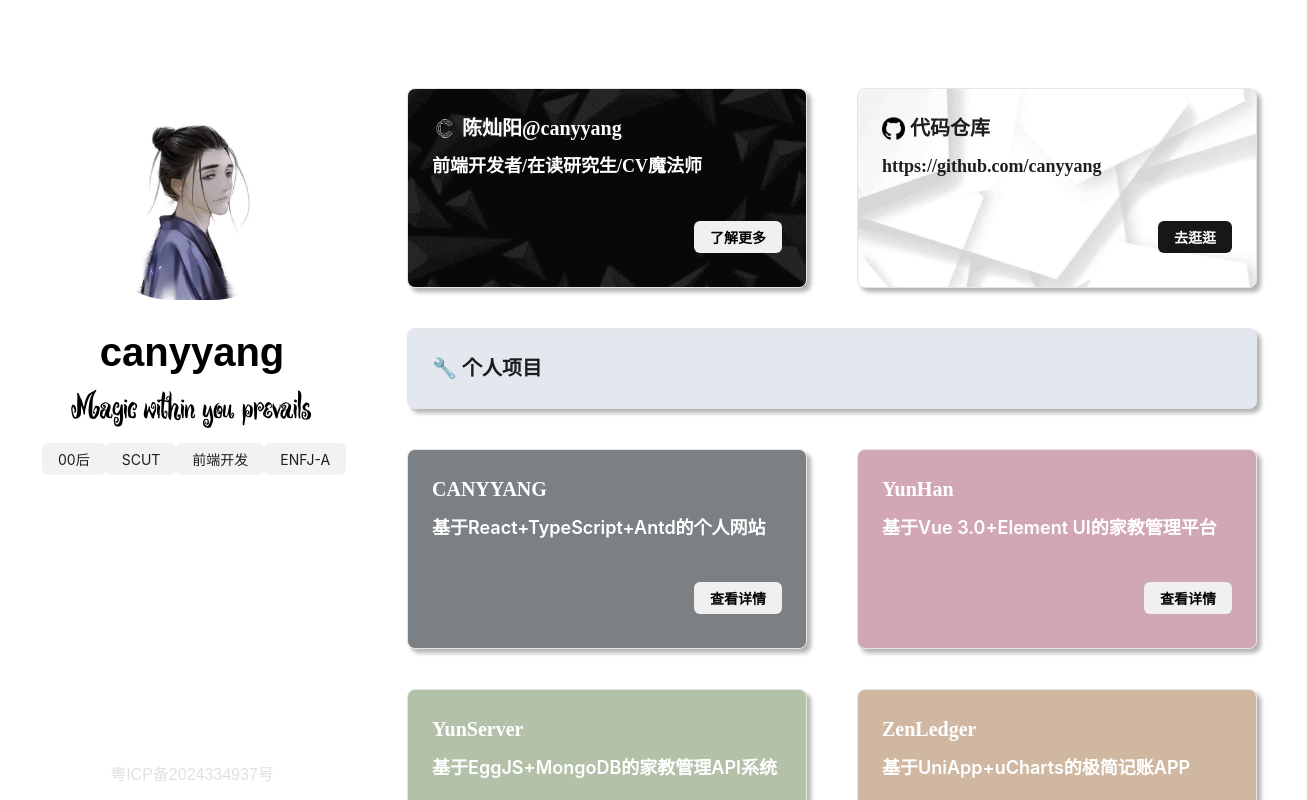
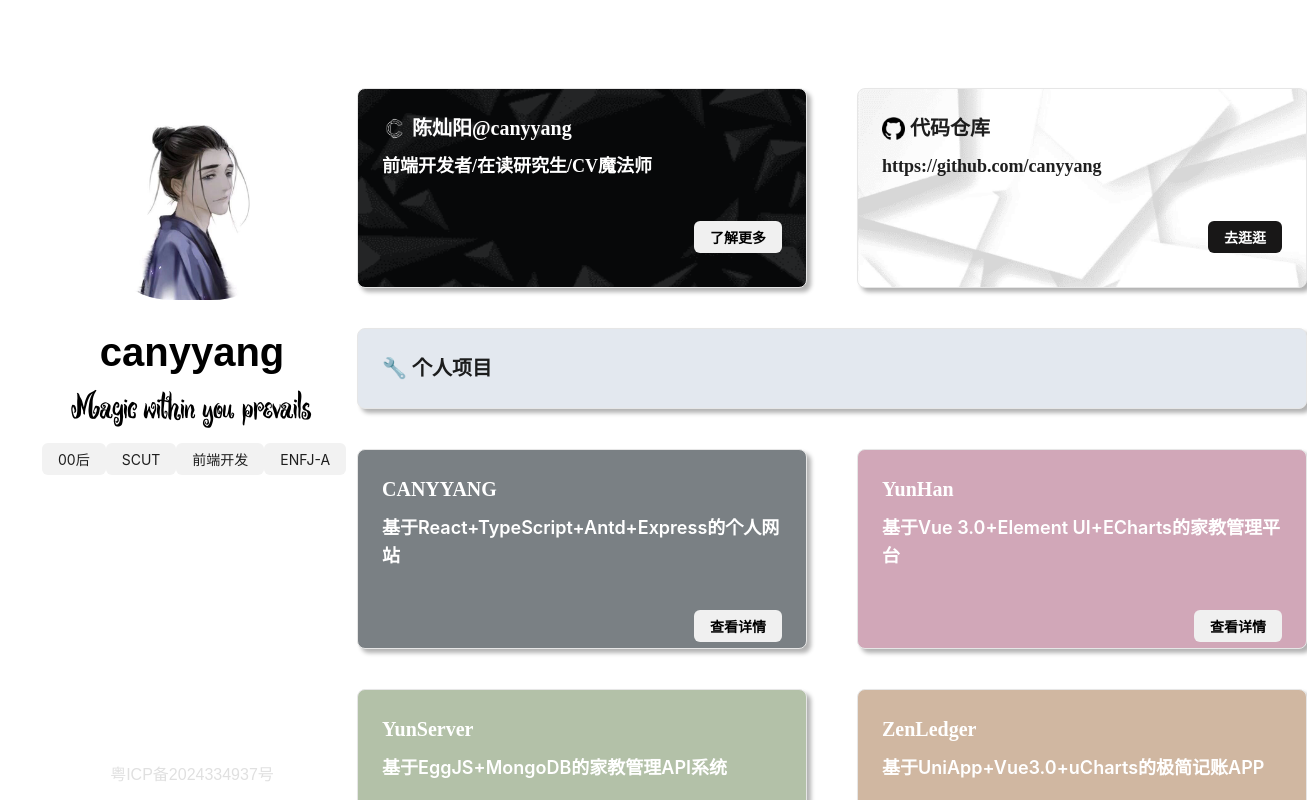
Before and after one commit to canyyang/blog, a React (Vite) app: page / in a window 1280 px wide. Shown: the top 800 px of the page, 1307 px wide, since content can reach past the window. Built offline with nearby package versions, Linux system fonts and the light colour scheme; no server answers.

Commit message:
FIX intro

```diff
--- a/src/App.css
+++ b/src/App.css
@@ -6,6 +6,10 @@ html {
 
 div {
     box-sizing: border-box;
+}
+
+a {
+  z-index: 100;
 }
 
 @font-face {
--- a/src/pages/Home/Home.module.css
+++ b/src/pages/Home/Home.module.css
@@ -23,7 +23,7 @@
         width: 30vw;
         min-width: 350px;
         cursor: default;
-        width: 400px;
+        width: 450px;
         height: 200px;
     }
 
@@ -79,17 +79,17 @@
     }
 
     .left-card {
-        width: 400px;
+        width: 450px;
         height: 200px;
         font-family: FangSong;
         background-image: url(/imgs/black1.png);
-        background-size: 400px 200px;
+        background-size: 450px 200px;
         color: #ffffff;
     }
 
     .left-card:hover {
         background-image: url(/imgs/black2.png);
-        background-size: 400px 200px;
+        background-size: 450px 200px;
     }
 
     .left-button {
@@ -104,16 +104,16 @@
     }
 
     .right-card {
-        width: 400px;
+        width: 450px;
         height: 200px;
         background-image: url(/imgs/white1.png);
-        background-size: 400px 200px;
+        background-size: 450px 200px;
         font-family: Microsoft YaHei;
     }
 
     .right-card:hover {
         background-image: url(/imgs/white2.png);
-        background-size: 400px 200px;
+        background-size: 450px 200px;
     }
 
     .right-button {
@@ -136,7 +136,7 @@
     }
 
     .item {
-        width: 400px;
+        width: 450px;
         height: 200px;
         margin-top: 40px;
         border: 0.5px solid #e6e6e6;
@@ -144,7 +144,6 @@
         box-shadow: 4px 4px 4px rgba(0, 0, 0, 0.3);
         cursor: pointer;
         color: #ffffff;
-        background-size:  400px 200px;
     }
 
     .item:hover {
@@ -202,7 +201,7 @@
         display: flex;
         align-items: center;
         border-radius: 8px;
-        width: 400px;
+        width: 450px;
         height: 90px;
         font-size: 18px;
         font-weight: bold;
--- a/src/pages/Home/Home.tsx
+++ b/src/pages/Home/Home.tsx
@@ -69,7 +69,7 @@ export default function Home({isMobile}:PageProps) {
       </Flex>
       {!isMobile && (<div className={style.leftbox}></div>)}
       <Flex className={style.rightbox}  vertical={true} align='center'>
-        <Flex justify='space-between' vertical={isMobile ? true : false} style={{width: `${isMobile ? '88vw' : '850px'}`}} align='center'>
+        <Flex justify='space-between' vertical={isMobile ? true : false} style={{width: `${isMobile ? '88vw' : '950px'}`}} align='center'>
           <Card className={`${style.card} ${style['left-card']}`}>
             <Flex align='center' className={`${style['intro-title']}`}><img src='imgs/yang.png' style={{width: '25px', marginRight: '5px'}} /> 陈灿阳@canyyang</Flex>
             <div className={`${style['intro-context']}`}>前端开发者/在读研究生/CV魔法师</div>
@@ -81,16 +81,16 @@ export default function Home({isMobile}:PageProps) {
             <Flex justify='flex-end'><Button type='text' className={`${style['right-button']}`}><a href="https://www.github.com/canyyang" target="_blank" rel="noopener noreferrer">去逛逛</a></Button></Flex>
           </Card>
         </Flex>
-        <Card className={`${style.card}  ${style['card-title']}`} style={{width: `${isMobile ? '88vw' : '850px'}`}}>🔧 个人项目</Card>
-        <Flex vertical={isMobile ? true : false} wrap justify='space-between' style={{width: `${isMobile ? '88vw' : '850px'}`}}>
+        <Card className={`${style.card}  ${style['card-title']}`} style={{width: `${isMobile ? '88vw' : '950px'}`}}>🔧 个人项目</Card>
+        <Flex vertical={isMobile ? true : false} wrap justify='space-between' style={{width: `${isMobile ? '88vw' : '950px'}`}}>
           <Card className={`${style.item} ${style['first-item']}`}>
             <Flex align='center' className={`${style['intro-title']}`}>CANYYANG</Flex>
-            <div className={`${style['intro-context']}`}>基于React+TypeScript+Antd的个人网站</div>
+            <div className={`${style['intro-context']}`}>基于React+TypeScript+Antd+Express的个人网站</div>
             <Flex justify='flex-end'><Button type='text' className={`${style['left-button']}`}><a href="https://www.github.com/canyyang/ZenLedger" target="_blank" rel="noopener noreferrer">查看详情</a></Button></Flex>
           </Card>
           <Card className={`${style.item} ${style['second-item']}`}>
             <Flex align='center' className={`${style['intro-title']}`}>YunHan</Flex>
-            <div className={`${style['intro-context']}`}>基于Vue 3.0+Element UI的家教管理平台</div>
+            <div className={`${style['intro-context']}`}>基于Vue 3.0+Element UI+ECharts的家教管理平台</div>
             <Flex justify='flex-end'><Button type='text' className={`${style['left-button']}`}><a href="https://www.github.com/canyyang/yunhan" target="_blank" rel="noopener noreferrer">查看详情</a></Button></Flex>
           </Card>
           <Card className={`${style.item} ${style['third-item']}`}>
@@ -100,12 +100,12 @@ export default function Home({isMobile}:PageProps) {
           </Card>
           <Card className={`${style.item} ${style['fourth-item']}`}>
             <Flex align='center' className={`${style['intro-title']}`}>ZenLedger</Flex>
-            <div className={`${style['intro-context']}`}>基于UniApp+uCharts的极简记账APP</div>
+            <div className={`${style['intro-context']}`}>基于UniApp+Vue3.0+uCharts的极简记账APP</div>
             <Flex justify='flex-end'><Button type='text' className={`${style['left-button']}`}><a href="https://www.github.com/canyyang/ZenLedger" target="_blank" rel="noopener noreferrer">查看详情</a></Button></Flex>
           </Card>
         </Flex>
-        <Card className={`${style.card}  ${style['card-title']}`} style={{width: `${isMobile ? '88vw' : '850px'}`}}>📜 博客文章</Card>
-        <Card className={`${style.card}`} style={{width: `${isMobile ? '88vw' : '850px'}`}}>
+        <Card className={`${style.card}  ${style['card-title']}`} style={{width: `${isMobile ? '88vw' : '950px'}`}}>📜 博客文章</Card>
+        <Card className={`${style.card}`} style={{width: `${isMobile ? '88vw' : '950px'}`}}>
           {blogArr.map(item => (
             <Flex vertical={isMobile ? true : false} align={isMobile ? 'stretch' : 'center' } justify='space-between' className={style.blog} onClick={() => {goArticle(item.id)}} key={item.id}>
             <span className={`${style['blog-title']}`}>{item.title}</span>
@@ -116,8 +116,8 @@ export default function Home({isMobile}:PageProps) {
             <div className={style.more} onClick={() => goPath('/blog')}>查看更多</div>
           </Flex>
         </Card>
-        <Card className={`${style.card}  ${style['card-title']}`} style={{width: `${isMobile ? '88vw' : '850px'}`}}>📞 与我联系</Card>
-        <Flex justify='space-between' vertical={isMobile ? true : false} style={{width: `${isMobile ? '88vw' : '850px'}`}}>
+        <Card className={`${style.card}  ${style['card-title']}`} style={{width: `${isMobile ? '88vw' : '950px'}`}}>📞 与我联系</Card>
+        <Flex justify='space-between' vertical={isMobile ? true : false} style={{width: `${isMobile ? '88vw' : '950px'}`}}>
           <Flex onClick={() => copyMessage('邮箱')} className={`${style.card}  ${style['contact']}`}><div className={`${style['contact-img']}`} style={{backgroundPosition: '0 0'}}></div><span> Email: canyangchen@126.com</span></Flex>
           <Flex onClick={() => copyMessage('QQ')} className={`${style.card}  ${style['contact']}`}><div className={`${style['contact-img']}`} style={{backgroundPosition: '-32px 0'}}></div><span> QQ: 2357873118</span></Flex>
         </Flex>
```
